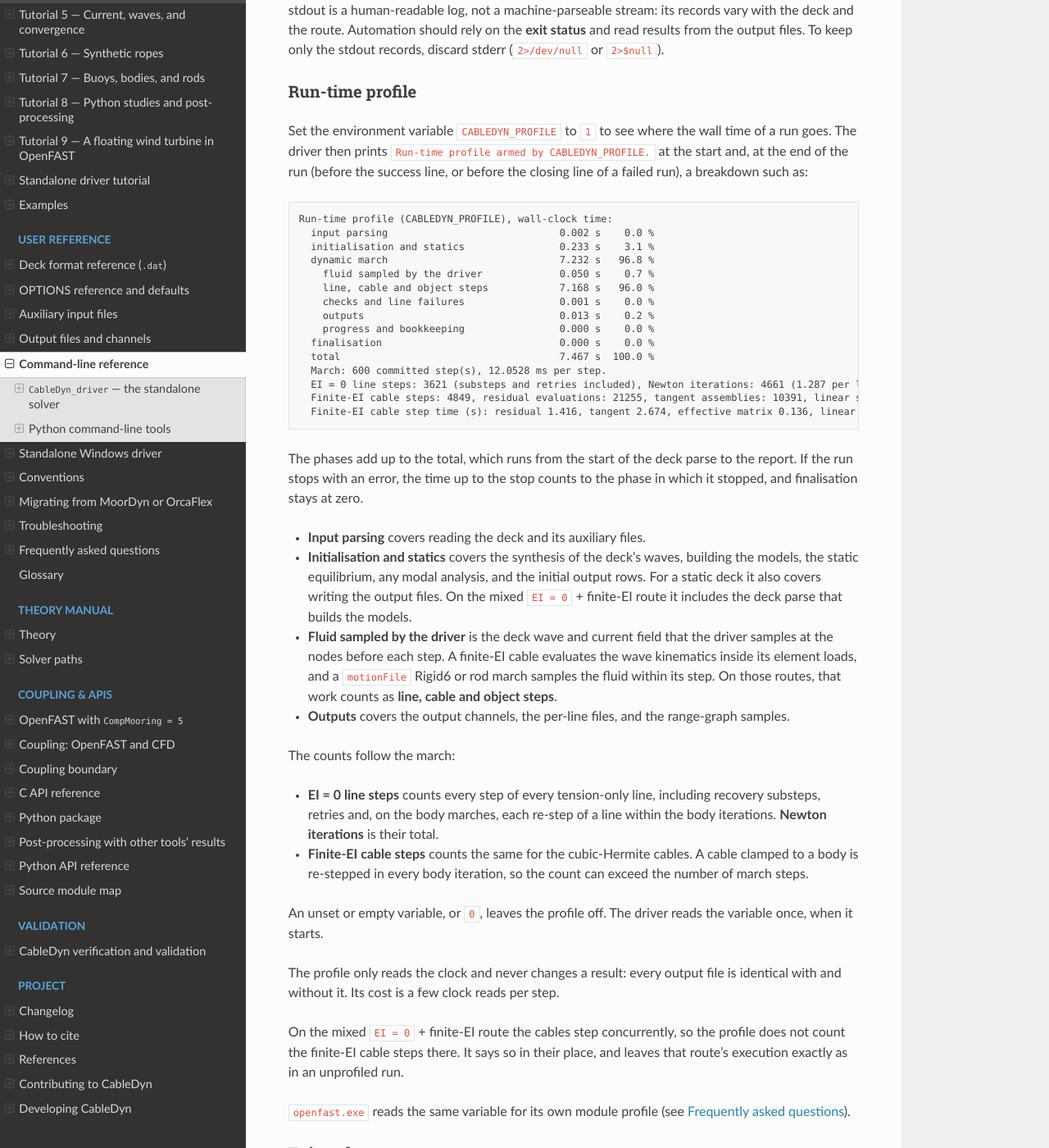
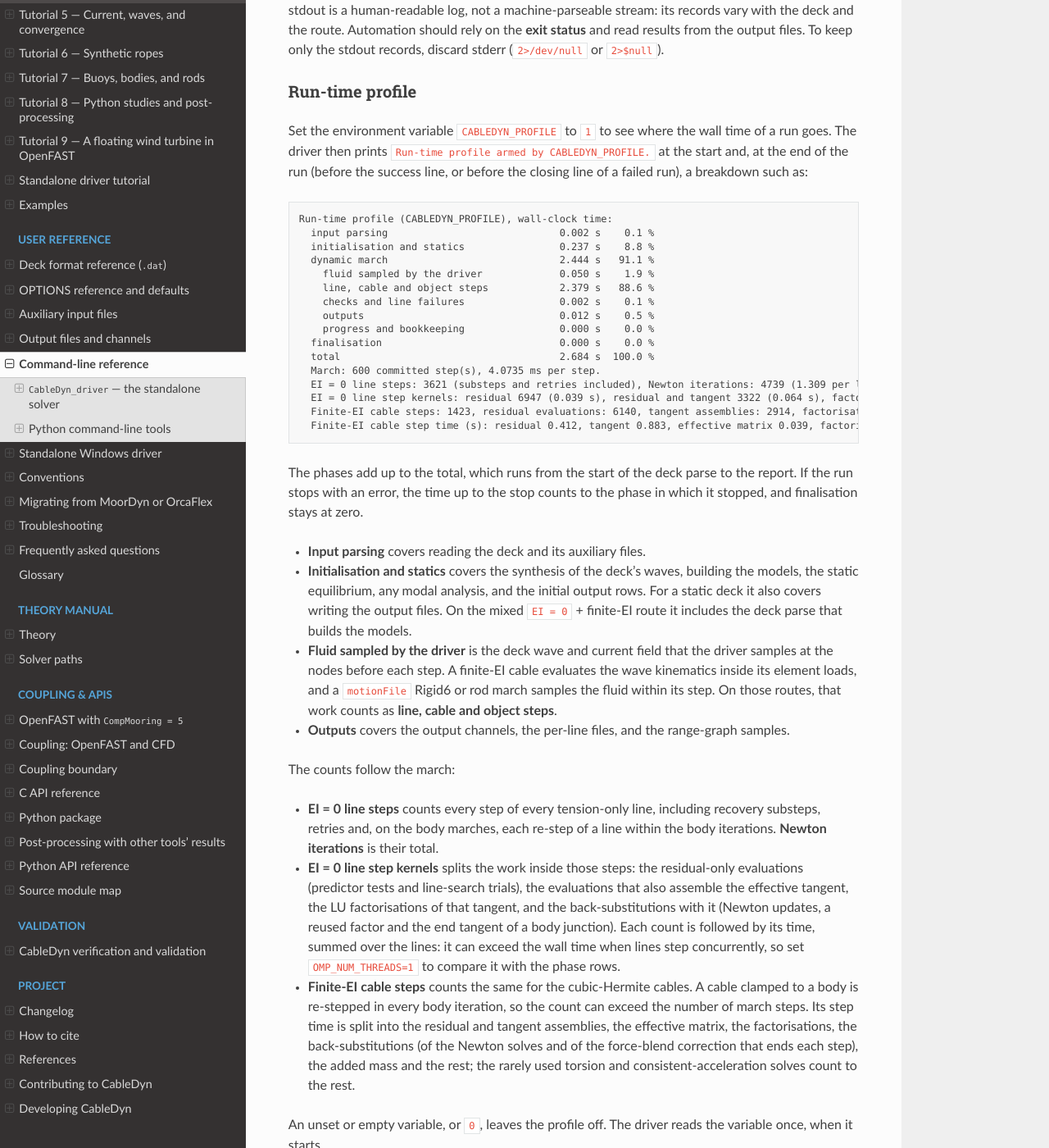
Before and after one commit to SMI-Lab-Inha/CableDyn, a Sphinx documentation site: the page built from doc/cli.rst, in a window 1280 px wide and 1400 px high, scrolled down 2628 px. Shown: the whole window at 82% size. Built offline with Sphinx 7.4.7 and the Read the Docs theme 3.1.0, drawn with Linux system fonts in a browser that asks for light colours.

Commit message:
perf(profile): split the line and cable steps into their kernels (#34)
The run-time profile (CABLEDYN_PROFILE=1) counted the steps and Newton
iterations of EI = 0 lines but did not say where their time went, and
it reported the factorisation and back-substitution of finite-EI cables
as one "linear solve". Deciding whether a reused, scheduled
factorisation is worth building needs both.

The step of an EI = 0 line now times its residual-only evaluations, its
residual and tangent evaluations, its LU factorisations and its
back-substitutions (CableDyn_Profile kernel counters, updated
atomically because lines step concurrently; their times are summed
over the lines). The finite-EI cable profile times its factorisations
apart from its back-substitutions, which now also include the
force-blend correction that ends each step. The standalone driver and
the OpenFAST module report both; the OpenFAST module arms and disarms
the line counters with its own profiler.

Unprofiled, every new entry point returns after one test: three decks
run in the same time as with 0.2.0 (ratios 0.96-1.00) and write
byte-identical outputs, and the driver tests check that every output
file is identical with and without the profile.

Signed-off-by: Jae Hoon Seo <jaehoon.seo@inha.ac.kr>

```diff
--- a/CMakeLists.txt
+++ b/CMakeLists.txt
@@ -2047,7 +2047,7 @@ add_test(
     -DDRIVER=$<TARGET_FILE:cabledyn>
     -DDECK=${CMAKE_CURRENT_SOURCE_DIR}/examples/dynamic_chain_waves.dat
     -DOUTPUT_ROOT=${CMAKE_CURRENT_BINARY_DIR}/driver_profile_ei0
-    "-DEXPECT=\n    EI = 0 line steps: [1-9][0-9]* \\(substeps and retries included\\), Newton iterations: [1-9]"
+    "-DEXPECT=\n    EI = 0 line steps: [1-9][0-9]* \\(substeps and retries included\\), Newton iterations: [1-9][^\n]*\n    EI = 0 line step kernels: residual [0-9]+ \\([0-9.]+ s\\), residual and tangent [1-9][0-9]* \\([0-9.]+ s\\), factorisation [1-9][0-9]* \\([0-9.]+ s\\), back-substitution [1-9][0-9]* \\([0-9.]+ s\\)\\."
     -P ${CMAKE_CURRENT_SOURCE_DIR}/tests/check_driver_profile.cmake)
 add_test(
   NAME driver_profile_finite_ei
@@ -2055,7 +2055,7 @@ add_test(
     -DDRIVER=$<TARGET_FILE:cabledyn>
     -DDECK=${CMAKE_CURRENT_SOURCE_DIR}/tests/data/held_start_gomex80_power_cable.dat
     -DOUTPUT_ROOT=${CMAKE_CURRENT_BINARY_DIR}/driver_profile_finite_ei
-    "-DEXPECT=\n    Finite-EI cable steps: [1-9][0-9]*, residual evaluations: [1-9]"
+    "-DEXPECT=\n    Finite-EI cable steps: [1-9][0-9]*, residual evaluations: [1-9][0-9]*, tangent assemblies: [1-9][0-9]*, factorisations: [1-9][0-9]*, linear solves: [1-9][0-9]*, force-blend corrections: [0-9]+[^\n]*\n    Finite-EI cable step time \\(s\\): residual [0-9.]+, tangent [0-9.]+, effective matrix [0-9.]+, factorisation [0-9.]+, back-substitution [0-9.]+, added mass [0-9.]+, other [0-9.]+\\."
     -P ${CMAKE_CURRENT_SOURCE_DIR}/tests/check_driver_profile.cmake)
 add_test(
   NAME driver_profile_failure
--- a/doc/cli.rst
+++ b/doc/cli.rst
@@ -157,20 +157,21 @@ breakdown such as:
 .. code-block:: text
 
      Run-time profile (CABLEDYN_PROFILE), wall-clock time:
-       input parsing                             0.002 s    0.0 %
-       initialisation and statics                0.233 s    3.1 %
-       dynamic march                             7.232 s   96.8 %
-         fluid sampled by the driver             0.050 s    0.7 %
-         line, cable and object steps            7.168 s   96.0 %
-         checks and line failures                0.001 s    0.0 %
-         outputs                                 0.013 s    0.2 %
+       input parsing                             0.002 s    0.1 %
+       initialisation and statics                0.237 s    8.8 %
+       dynamic march                             2.444 s   91.1 %
+         fluid sampled by the driver             0.050 s    1.9 %
+         line, cable and object steps            2.379 s   88.6 %
+         checks and line failures                0.002 s    0.1 %
+         outputs                                 0.012 s    0.5 %
          progress and bookkeeping                0.000 s    0.0 %
        finalisation                              0.000 s    0.0 %
-       total                                     7.467 s  100.0 %
-       March: 600 committed step(s), 12.0528 ms per step.
-       EI = 0 line steps: 3621 (substeps and retries included), Newton iterations: 4661 (1.287 per line step, at most 2).
-       Finite-EI cable steps: 4849, residual evaluations: 21255, tangent assemblies: 10391, linear solves: 10391, intervals recovered by substeps: 0.
-       Finite-EI cable step time (s): residual 1.416, tangent 2.674, effective matrix 0.136, linear solve 0.943, added mass 0.167, other 0.457.
+       total                                     2.684 s  100.0 %
+       March: 600 committed step(s), 4.0735 ms per step.
+       EI = 0 line steps: 3621 (substeps and retries included), Newton iterations: 4739 (1.309 per line step, at most 2).
+       EI = 0 line step kernels: residual 6947 (0.039 s), residual and tangent 3322 (0.064 s), factorisation 3322 (0.013 s), back-substitution 5126 (0.009 s).
+       Finite-EI cable steps: 1423, residual evaluations: 6140, tangent assemblies: 2914, factorisations: 2914, linear solves: 2914, force-blend corrections: 1423, intervals recovered by substeps: 0.
+       Finite-EI cable step time (s): residual 0.412, tangent 0.883, effective matrix 0.039, factorisation 0.211, back-substitution 0.075, added mass 0.049, other 0.085.
 
 The phases add up to the total, which runs from the start of the deck parse to the report. If the
 run stops with an error, the time up to the stop counts to the phase in which it stopped, and
@@ -193,9 +194,18 @@ The counts follow the march:
 * **EI = 0 line steps** counts every step of every tension-only line, including recovery
   substeps, retries and, on the body marches, each re-step of a line within the body
   iterations. **Newton iterations** is their total.
+* **EI = 0 line step kernels** splits the work inside those steps: the residual-only
+  evaluations (predictor tests and line-search trials), the evaluations that also assemble the
+  effective tangent, the LU factorisations of that tangent, and the back-substitutions with it
+  (Newton updates, a reused factor and the end tangent of a body junction). Each count is
+  followed by its time, summed over the lines: it can exceed the wall time when lines step
+  concurrently, so set ``OMP_NUM_THREADS=1`` to compare it with the phase rows.
 * **Finite-EI cable steps** counts the same for the cubic-Hermite cables. A cable clamped to a
   body is re-stepped in every body iteration, so the count can exceed the number of march
-  steps.
+  steps. Its step time is split into the residual and tangent assemblies, the effective
+  matrix, the factorisations, the back-substitutions (of the Newton solves and of the
+  force-blend correction that ends each step), the added mass and the rest; the rarely used
+  torsion and consistent-acceleration solves count to the rest.
 
 An unset or empty variable, or ``0``, leaves the profile off. The driver reads the variable once,
 when it starts.
--- a/doc/faq.rst
+++ b/doc/faq.rst
@@ -104,8 +104,10 @@ OpenFAST coupling
    benchmark does **not** imply a fast coupled run: OpenFAST may call ``CalcOutput`` several times
    per physical step with different trial kinematics. Set the environment variable
    ``CABLEDYN_PROFILE=1`` before running ``openfast.exe`` to separate CableDyn solve, SeaState
-   sampling, output-probe, and native-I/O time; the standalone driver reads the same variable
-   and prints its own breakdown (:ref:`cli-profile`). Keep ``ModCoupling`` fixed while
+   sampling, output-probe, and native-I/O time, and to split the steps of ``EI = 0`` lines and
+   finite-EI cables into residual, tangent, factorisation and back-substitution time (with
+   ``OMP_NUM_THREADS=1`` the line times add up to the solve time); the standalone driver reads
+   the same variable and prints its own breakdown (:ref:`cli-profile`). Keep ``ModCoupling`` fixed while
    comparing configurations. Do not switch to loose coupling merely to meet a wall-clock target; on
    the IEA-15MW reference model it materially changed platform and tension responses. Test
    ``OMP_NUM_THREADS=1`` as well as the intended threaded setting: three short lines can be too
```
Also changed, not shown: CHANGELOG.md (+8 -0 lines), 6 other files.
